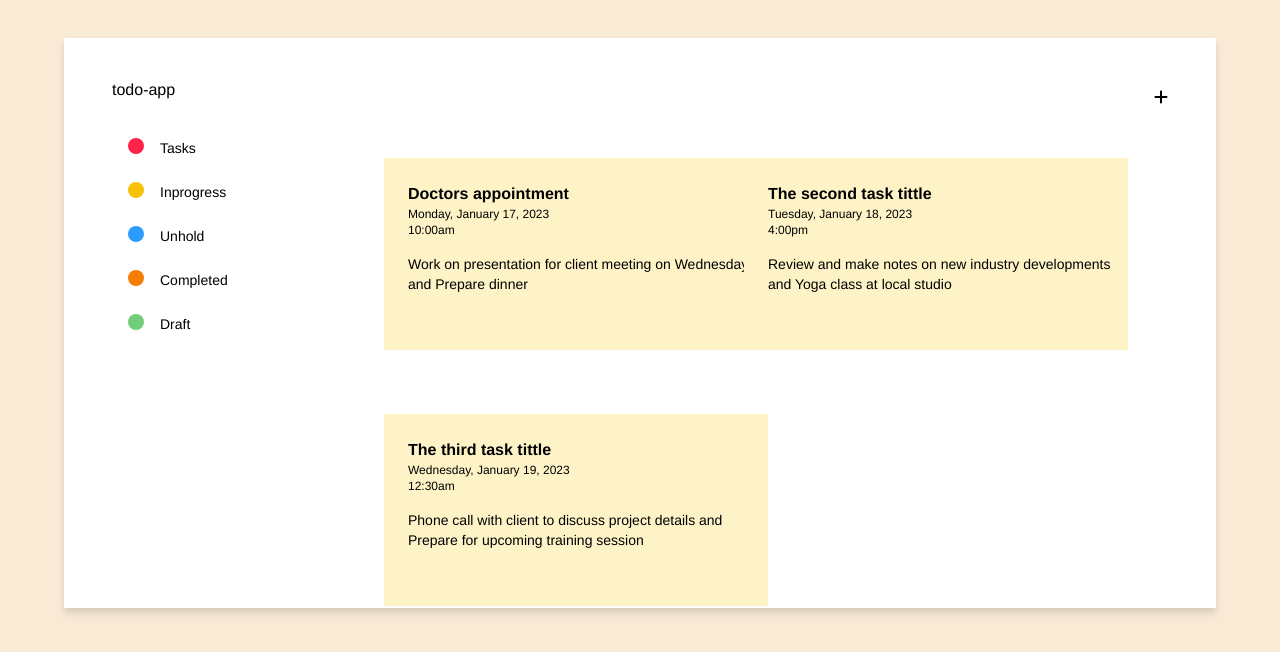
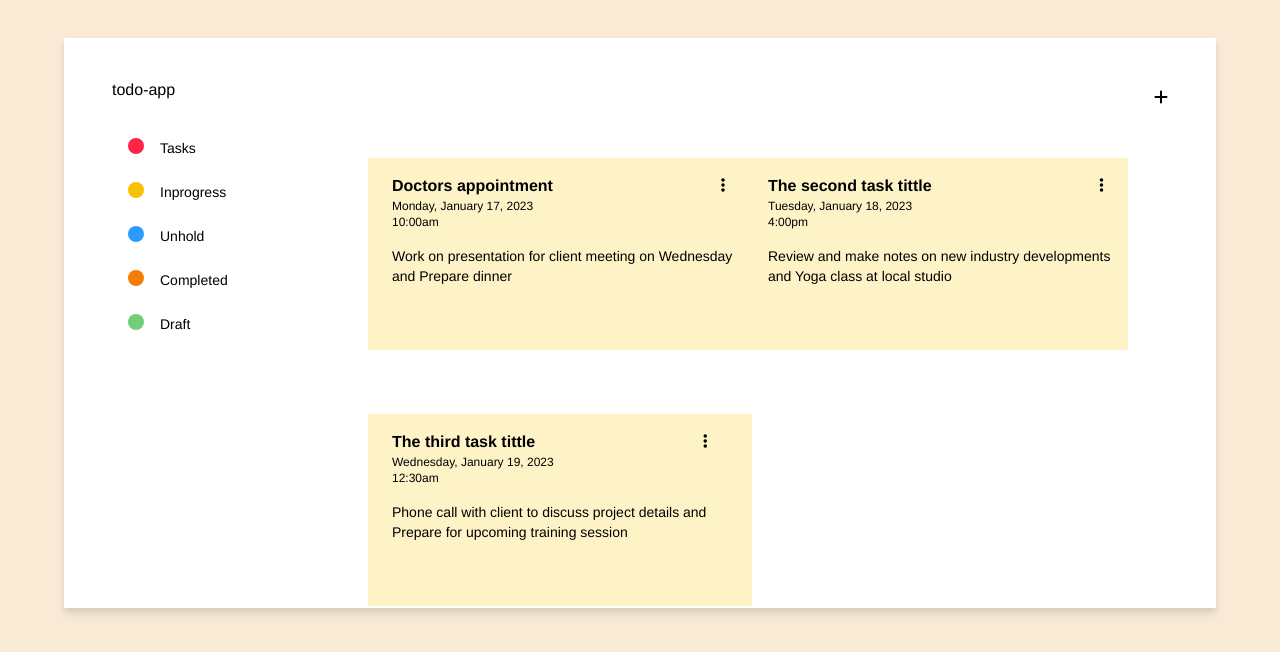
Before and after one commit to ekekasiemobi/vue-todo-app, a Vue app: page / in a window 1280 px wide. Shown: the top 652 px of the page. Built offline with nearby package versions, Linux system fonts and the light colour scheme.

Commit message:
added the edit commonent and the icon

```diff
--- /dev/null
+++ b/src/components/Edit.vue
@@ -0,0 +1,27 @@
+<template>
+    <div class=" pt-4 pr-6 flex justify-end ">
+        <!-- <button class="justify-end flex">Add task</button> -->
+        <a  href="#"><i @click="onClick" class="fa-solid fa-ellipsis-vertical pl-40"></i></a>
+    </div>
+
+</template>
+
+
+<script>
+export default {
+    name: 'Edit',
+
+    methods:{
+        onClick(){
+            console.log('click')
+
+        }
+    }
+}
+</script>
+
+
+
+<style scoped>
+
+</style>
--- a/src/components/Task.vue
+++ b/src/components/Task.vue
@@ -1,6 +1,11 @@
 <template>
+    <div class="flex justify-start">
 
-    <h3 class=" pl-6 font-bold pt-6 pr-2">{{task.text}}</h3>
+            <h3 class=" pl-6 font-bold pt-4 pr-2">{{task.text}}</h3>
+             <Edit />
+    </div>
+    <!-- <Edit /> -->
+    <!-- <h3 class=" pl-6 font-bold pr-2">{{task.text}}</h3> -->
     <p class="text-xs pl-6 pr-2">{{task.day}}</p>
     <h3 class="text-xs pl-6 pr-2">{{task.time}}</h3>
     <p class="text-sm pl-6 font-normal pt-4 pr-2">{{task.reminder}}</p>
@@ -10,10 +15,15 @@
 
 
 <script>
+    import Edit from './Edit'
+
     export default {
         name: 'Task',
         props:{
             task: Object
+        },
+        components:{
+            Edit,
         }
 
     }
--- a/src/components/Tasks.vue
+++ b/src/components/Tasks.vue
@@ -1,5 +1,5 @@
 <template>
-    <div class=" mx-32 h-56 grid grid-cols-2 gap-4 content-start ...">
+    <div class=" mx-28 h-56 grid grid-cols-2 gap-4 content-start ...">
 
         <div :key="task.id" v-for="task in tasks" class=" mt-12 w-96 h-48 bg-amber-100 mt-0 content-start" >
             <Task  :task="task" />
```
